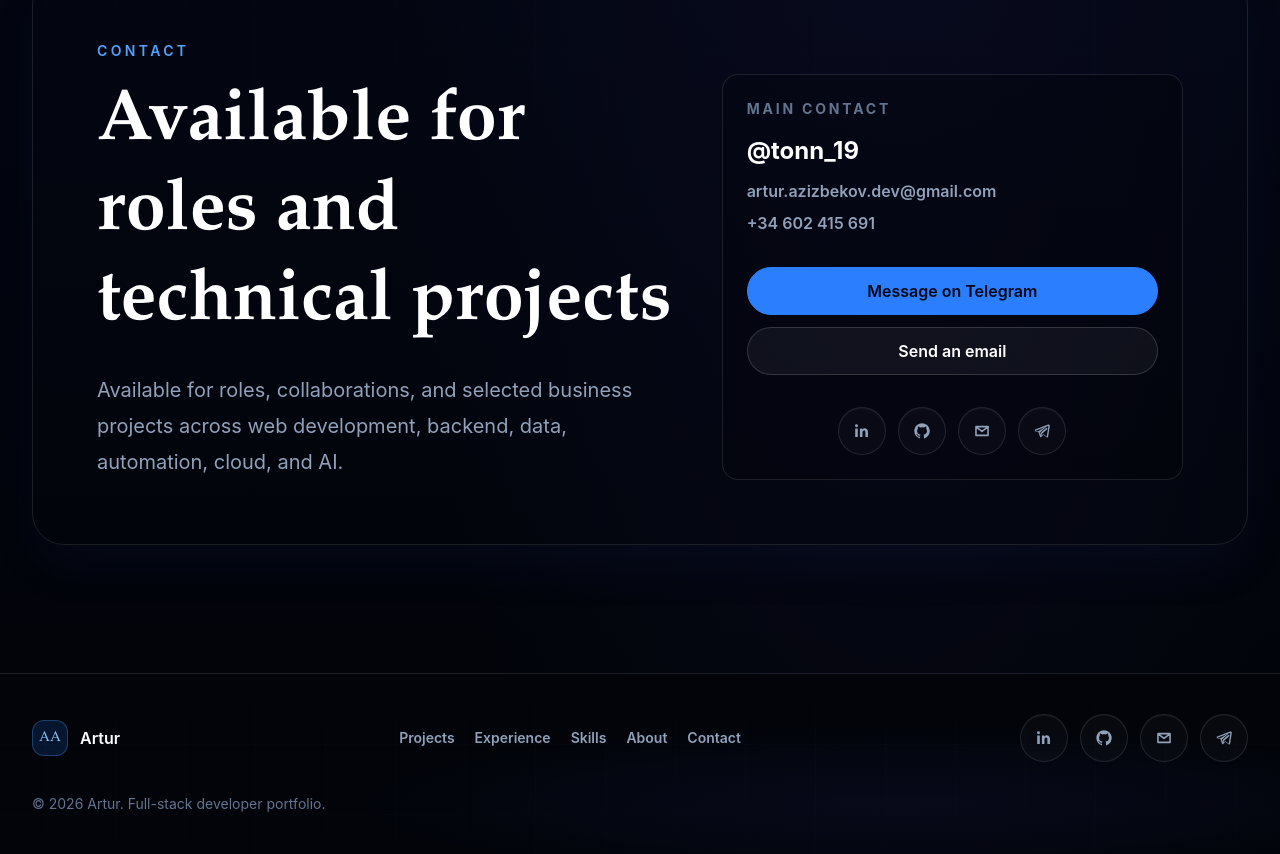
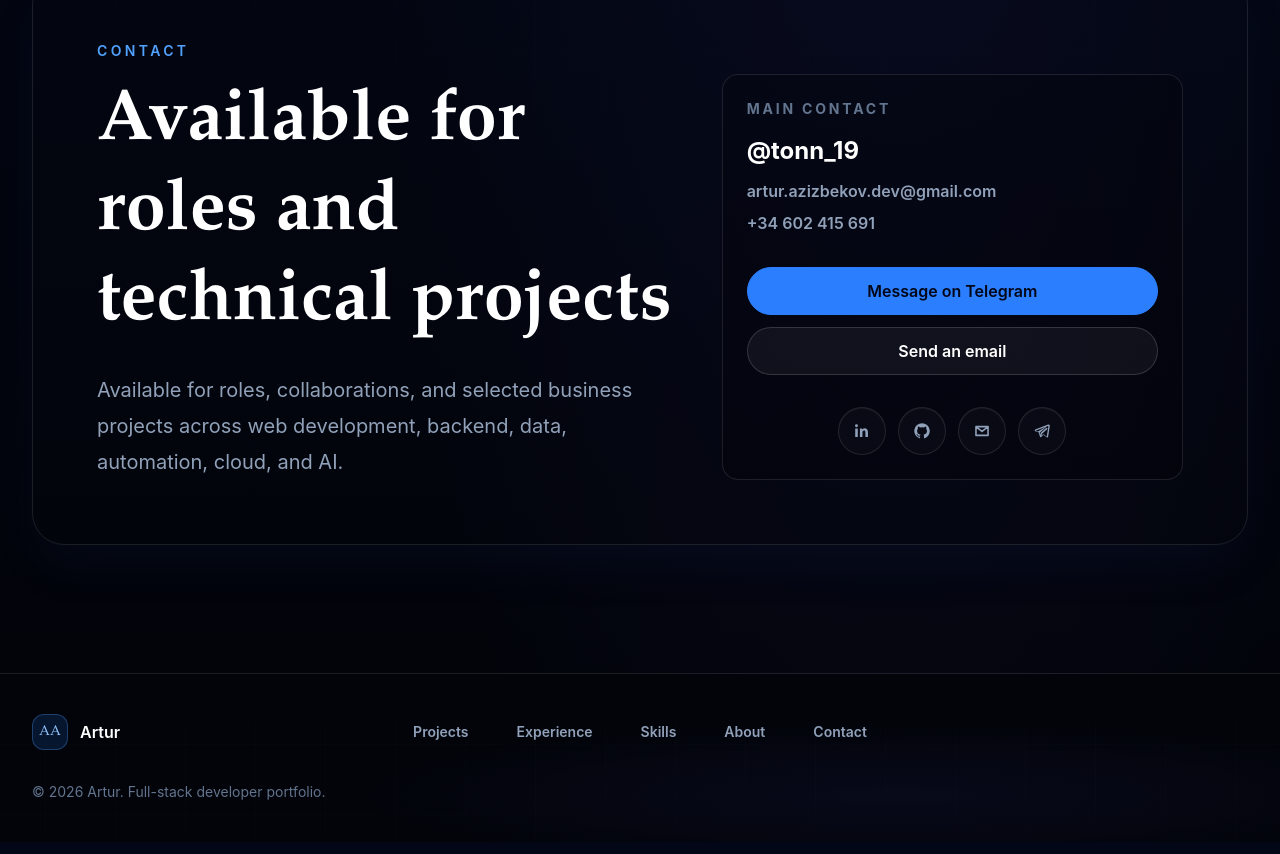
Before and after one commit to Arturoo19/portfolio, a Next.js app: page / in a window 1280 px wide. Shown: the part 6170-7024 px from the top of the page. Built offline with nearby package versions, Linux system fonts and the light colour scheme.

Commit message:
refactor: update SiteFooter layout and remove unused SocialLinks component

```diff
--- a/components/layout/SiteFooter.tsx
+++ b/components/layout/SiteFooter.tsx
@@ -2,7 +2,6 @@
 
 import { Container } from "@/components/common/Container";
 import { Logo } from "@/components/common/Logo";
-import { SocialLinks } from "@/components/common/SocialLinks";
 import { useLocale } from "@/components/LocaleProvider";
 import { owner } from "@/data/site";
 
@@ -12,16 +11,15 @@ export function SiteFooter() {
   return (
     <footer className="site-footer border-t border-white/10 py-10">
       <Container className="relative z-10">
-        <div className="flex flex-col gap-8 md:flex-row md:items-center md:justify-between">
+        <div className="grid gap-8 md:grid-cols-[1fr_auto_1fr] md:items-center">
           <Logo />
-          <nav className="flex flex-wrap gap-5 text-sm font-semibold text-slate-400">
+          <nav className="flex flex-wrap gap-5 text-sm font-semibold text-slate-400 md:justify-center md:gap-10 lg:gap-12">
             {copy.navigation.map((item) => (
               <a key={item.href} href={item.href} className="hover:text-white">
                 {item.label}
               </a>
             ))}
           </nav>
-          <SocialLinks />
         </div>
         <p className="mt-8 text-sm text-slate-500">
           © 2026 {owner.name}. {copy.footer}
```
